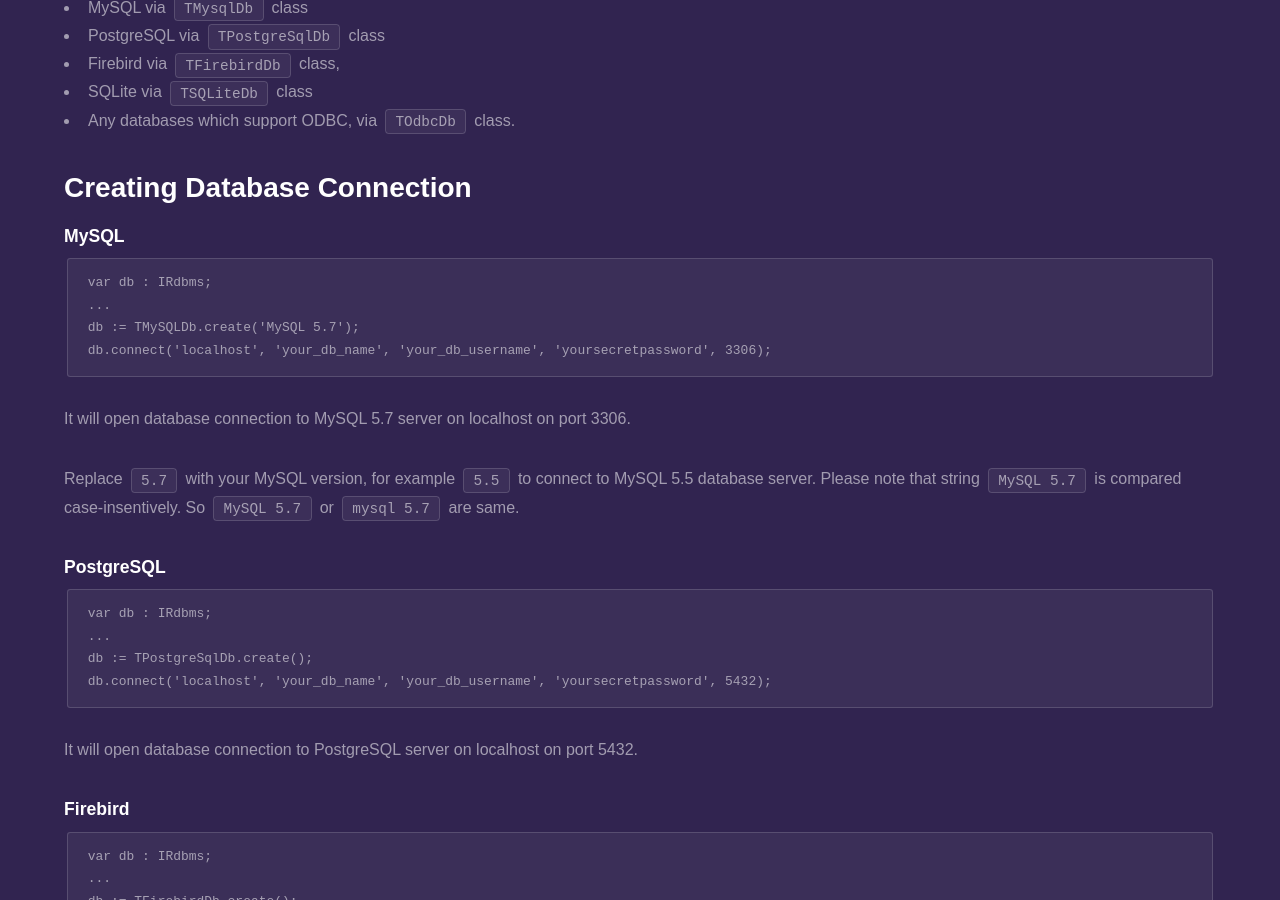
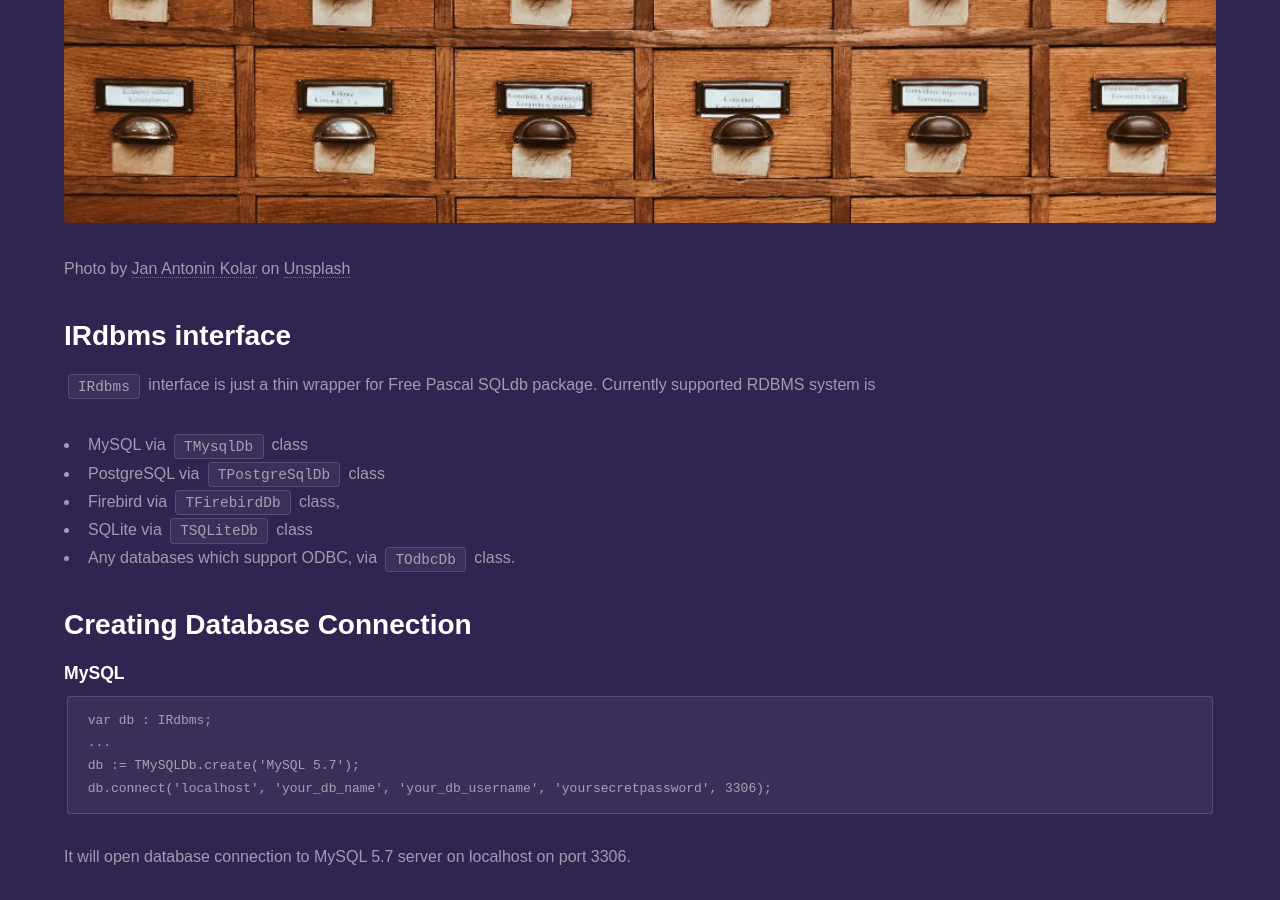
Before and after one commit to fanoframework/fanoframework.github.io, a Jekyll site: the page built from database/index.md, in a window 1280 px wide and 900 px high, scrolled down 416 px. Built offline with Jekyll 4.4.1, drawn with Linux system fonts in a browser that asks for light colours; our own code applies the rules of GitHub Pages for plain Markdown files.

Commit message:
add image to make eye catchy

```diff
--- a/database/index.md
+++ b/database/index.md
@@ -4,6 +4,10 @@
 ---
 
 <h1 class="major">Working with Database</h1>
+
+![Database illustration](/assets/images/database.jpg){:class="image fit"}
+
+Photo by [Jan Antonin Kolar](https://unsplash.com/@jankolar?utm_source=unsplash&utm_medium=referral&utm_content=creditCopyText) on [Unsplash](https://unsplash.com/s/photos/database-administrators?utm_source=unsplash&utm_medium=referral&utm_content=creditCopyText)
 
 ## IRdbms interface
 
```
Also changed, not shown: assets/images/database.jpg (added).
